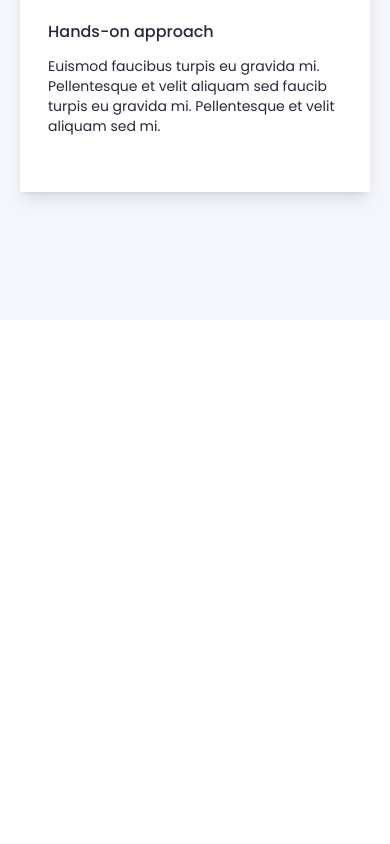
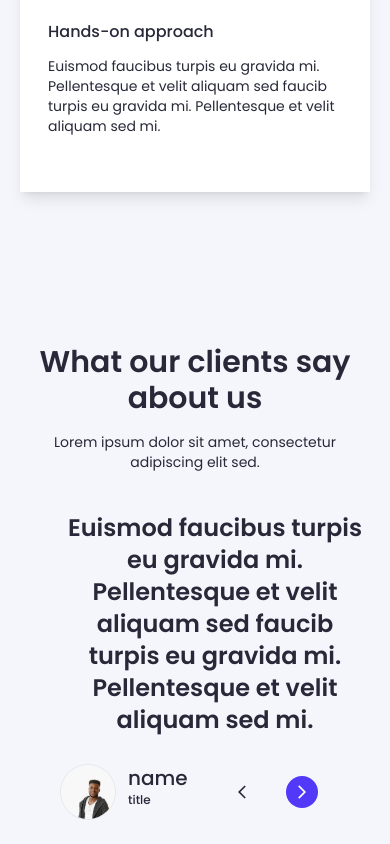
Before and after one commit to WinifredOgbeiwi/Website_Builder, a React (Vite) app: page / in a window 390 px wide. Shown: the part 4687-5531 px from the top of the page. Before the commit the page ends 5007 px from the top, so only its background shows below. Built offline with nearby package versions, Linux system fonts and the light colour scheme.

Commit message:
responsive review section

```diff
--- a/src/routes/Home.jsx
+++ b/src/routes/Home.jsx
@@ -14,9 +14,9 @@ const Home = () => {
       <LandingPage />
       <HowWeWorks />
       <Projects />
-   <Features />
-        {/*  <Reviews/>
-      <Faq/>
+      <Features />
+      <Reviews />
+      {/* <Faq/>
       <Inquiry/>
       <Blog/> */}
     </>
--- a/src/sections/reviews.jsx
+++ b/src/sections/reviews.jsx
@@ -15,17 +15,16 @@ const Reviews = () => {
     }
 
     return (
-        <section className='py-[130px] bg-[#F4F6FC]'>
-            <div className='flex space-x-10 '>
+        <section className=' py-6 xs:py-[128px] bg-[#F4F6FC]'>
+            <div className='flex flex-col md:flex-row space-x-10 '>
                 <div>
-                    <h3 className='text-[38px] font-semibold mb-4'>What our clients say about us</h3>
-                    <p className=' text-grey2'>Lorem ipsum dolor sit amet, consectetur adipiscing elit sed.</p>
+                    <h3 className='text-3xl lg:text-[38px] text-center md:text-start font-semibold mb-4'>What our clients say about us</h3>
+                    <p className='text-sm lg:text-base text-grey2 text-center md:text-start mb-10 md:mb-0'>Lorem ipsum dolor sit amet, consectetur adipiscing elit sed.</p>
                 </div>
-                <div className=' w-[100%]'>
-                    <h3 className='text-3xl font-semibold'>{details[current].quote}</h3>
-                    <div className='flex justify-between items-center mt-12'>
-
-                        <div key={details[current].id} className='flex gap-3 mt-12'>
+                <div className=''>
+                    <h3 className='text-2xl lg:text-3xl font-semibold text-center md:text-start'>{details[current].quote}</h3>
+                    <div className='flex justify-between items-center mt-7 md:mt-12 w-10/12 md:w-full '>
+                        <div key={details[current].id} className='flex gap-3 md:mt-5'>
                             <div className='border w-14 h-14 rounded-full overflow-hidden'>
                                 <img src={ details[current].img} alt="" className=' object-cover w-full'/>
                             </div>
@@ -35,7 +34,7 @@ const Reviews = () => {
                             </div>
                         </div>
                         <div className='flex gap-6 items-center'>
-                            <div onClick={handleprev} className='active:bg-[#5239FA] hover:cursor-pointer rounded-full p-2 text-[#282938] active:text-white'>
+                            <div onClick={handleprev} className='active:bg-[#5239FA] hover:cursor-pointer rounded-full p-2 text-[#282938] active:text-white w-fit'>
                                 <MdArrowBackIos />
                             </div>
 
```
